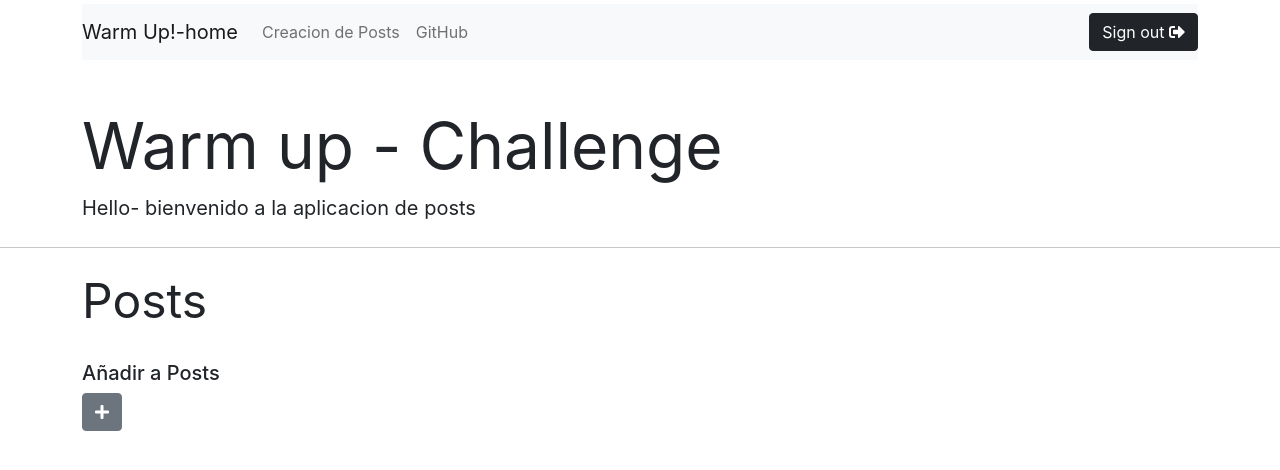
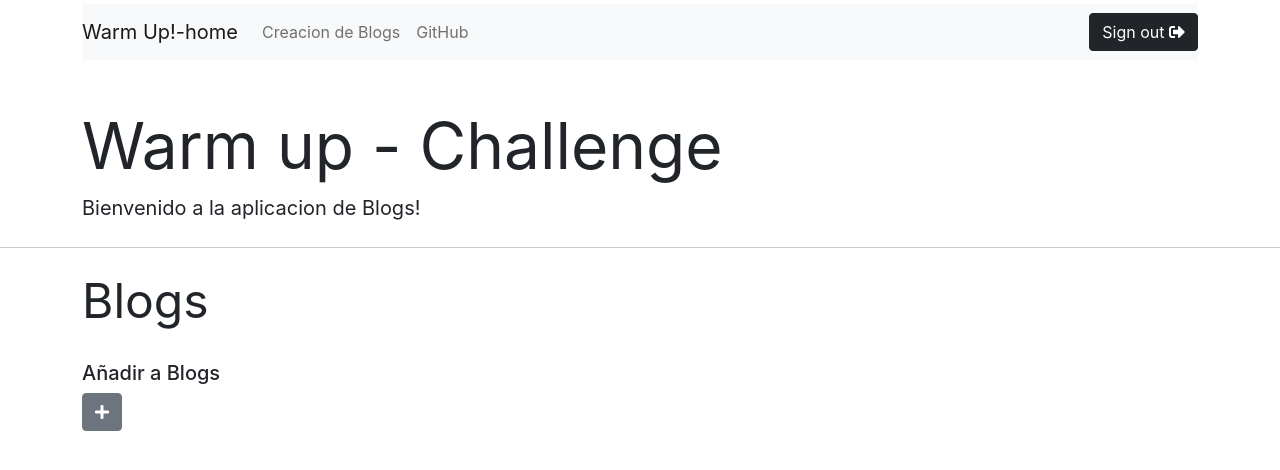
Before and after one commit to pabloVieyra/Challenges-Warm-Up-React-Alkemy, a React (Create React App) app: page / in a window 1280 px wide. Shown: the top 470 px of the page. Built offline with nearby package versions, Linux system fonts and the light colour scheme; sample sign-in values are in the browser's storage.

Commit message:
correcion de vistas

```diff
--- a/src/components/home-comp/HomeScreen.js
+++ b/src/components/home-comp/HomeScreen.js
@@ -35,7 +35,7 @@ export const HomeScreen = () => {
       >
         <NavItem>
           <NavLink href="/Creacion">
-            Creacion de Posts
+            Creacion de Blogs
           </NavLink>
         </NavItem>
         <NavItem>
@@ -61,13 +61,13 @@ export const HomeScreen = () => {
             <b>Warm up - Challenge</b>
             </h1>
           <p className="lead">
-            <b>Hello- bienvenido a la aplicacion de posts</b>
+            <b> Bienvenido a la aplicacion de Blogs!</b>
           </p>
         </div>
         <hr className="my-4" />
         <div className="container mt-1">
           <h1 className="display-5">
-            <b>Posts</b>
+            <b>Blogs</b>
           </h1>
            <PostsContainer />
         </div>
--- a/src/components/home-comp/MiniPosts.js
+++ b/src/components/home-comp/MiniPosts.js
@@ -15,7 +15,7 @@ export const MiniPosts = ({ post }) => {
 
   const handleSelect = (e) => {
     e.preventDefault();
-    if (posts.length < 20) {
+    if (posts.length < 100) {
 
 
           const action = {
@@ -29,7 +29,7 @@ export const MiniPosts = ({ post }) => {
     } else {
       Swal.fire({
         title: "Team Completo!",
-        text: "No se puede agregar mas de 20 posts",
+        text: "No se puede agregar mas de 20 blogs",
         icon: "warning",
         confirmButtonText: "Cool",
       });
--- a/src/components/home-comp/PostsVacio.js
+++ b/src/components/home-comp/PostsVacio.js
@@ -7,7 +7,7 @@ export const PostsVacio = () => {
     <div className="col">
 
         <div className="btn-container">
-          <h5>Añadir a Posts</h5>
+          <h5>Añadir a Blogs</h5>
           <Busqueda />
         </div>
 
```
